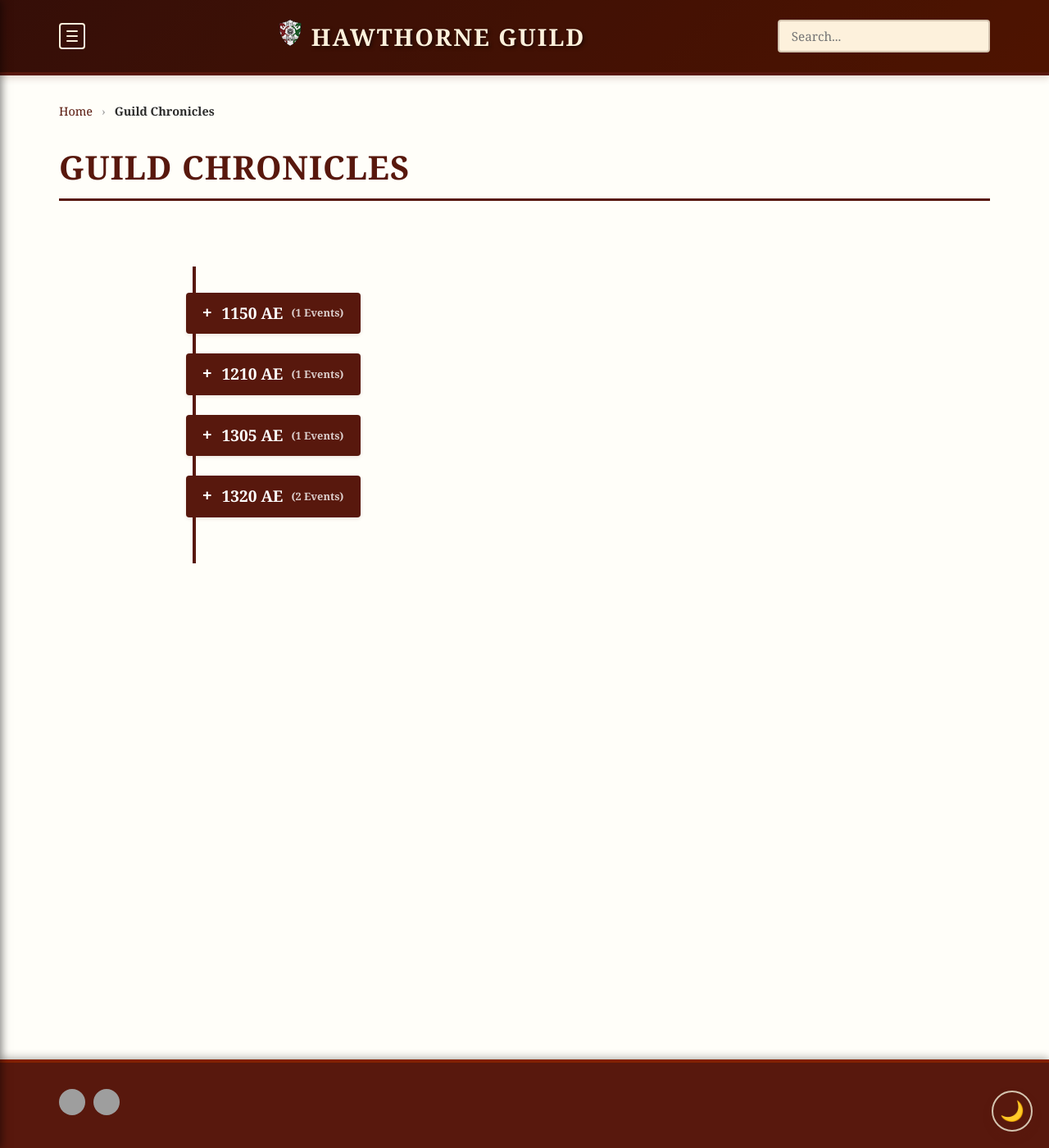
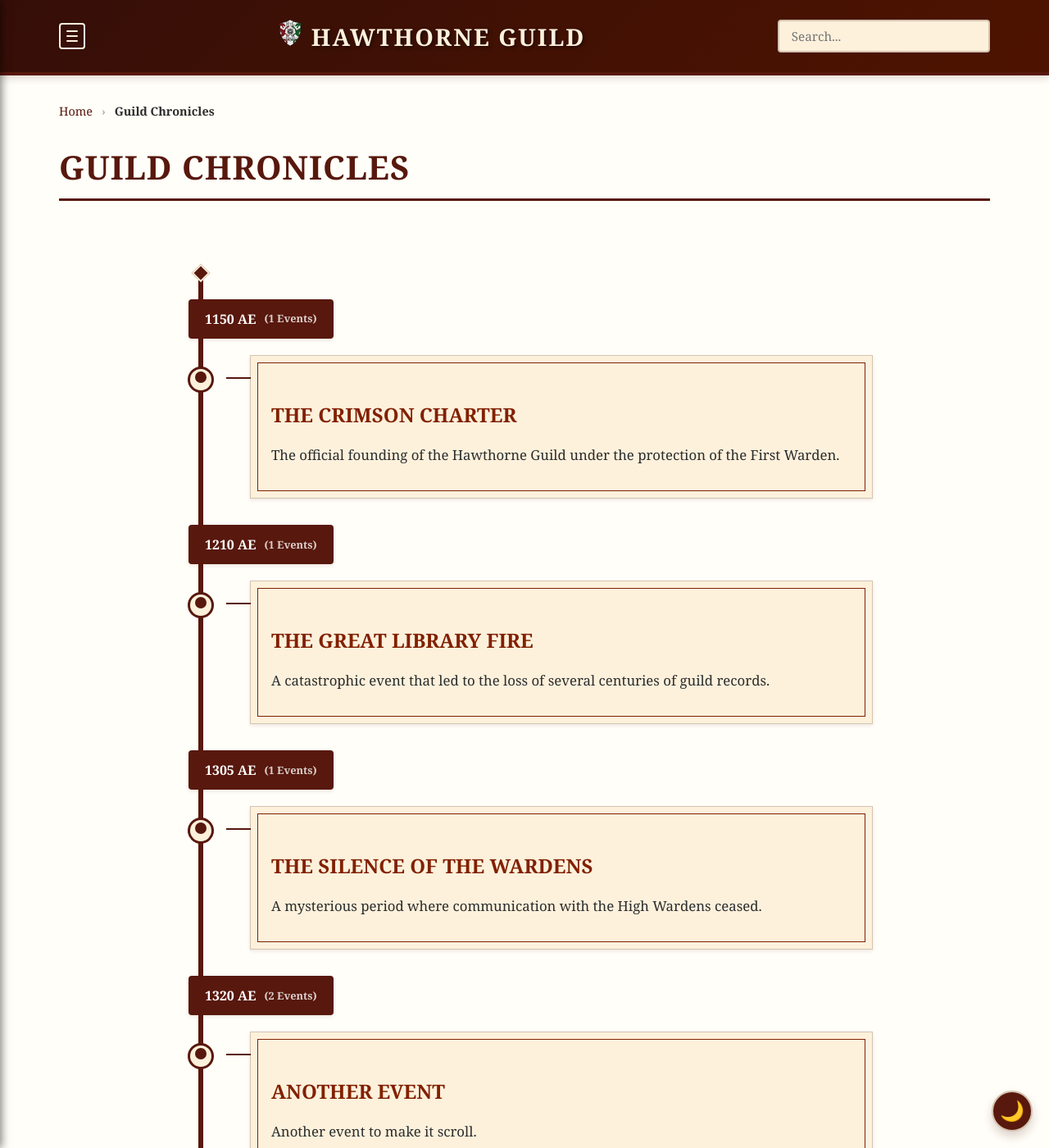
Before and after one commit to coconutswallow/Guides, a Jekyll site: the page built from guild-chronicles.md, in a window 1280 px wide and 1400 px high. Shown: the whole window at 82% size. Built offline with Jekyll 4.4.1, drawn with Linux system fonts in a browser that asks for light colours; comment, search, counter and statistics services are not loaded; some of the changed text lies outside the part shown; grey boxes are pictures that could not be loaded.

Commit message:
UX Improvements

```diff
--- a/assets/css/style.css
+++ b/assets/css/style.css
@@ -2055,121 +2055,77 @@
     page-break-inside: avoid;
   }
 }
-/* ============================================
-   23. EXTERNAL LINK INDICATORS
-   ============================================ */
-
-a[target="_blank"]::after {
-  content: "\2197"; /* Standard text arrow (↗) */
-  display: inline-block;
-  margin-left: 4px;
-  font-weight: bold; /* Makes it slightly easier to see */
-  font-size: 0.9em;
-  opacity: 0.7;      /* Keeps it subtle */
-  transition: transform 0.2s ease;
-}
-
-/* Hover effect: small diagonal nudge */
-a[target="_blank"]:hover::after {
-  transform: translate(2px, -2px);
-  opacity: 1;
-}
-
-/* EXCEPTIONS - Keep the arrow off these elements */
-
-/* 1. Footer social icons */
-.footer-icons a[target="_blank"]::after {
-  content: none;
-}
-
-/* 2. Buttons */
-.button[target="_blank"]::after,
-.btn[target="_blank"]::after {
-  content: none;
-}
-
-/* 3. Site Title */
-.site-title a[target="_blank"]::after {
-  content: none;
-}
-
-/* 4. Linked Images */
-a:has(img)[target="_blank"]::after {
-  content: none;
-}
-
-/* Ensure the doc-container (inside .page.page-doc) manages the spacing now */
-.page.page-doc .doc-container {
-  padding: var(--spacing-md);
-  margin: 0 auto;
-}
-
-/* ============================================
-   23. TIMELINES (High-Density Collapsible)
+
+/* ============================================
+   23. TIMELINES (Perfectly Centered & Collapsible)
    ============================================ */
 
 .timeline-container {
     position: relative;
     max-width: 850px;
     margin: 3em auto;
-    padding: 2em 0 2em 50px;
-}
-
-/* The Vertical Line */
+    padding: 40px 0 2em 60px; /* Increased left padding for thicker line */
+}
+
+/* The Vertical Line - Thicker (6px) */
 .timeline-container::after {
     content: '';
     position: absolute;
-    width: 4px;
+    width: 6px;
     background-color: var(--color-primary);
     top: 0;
     bottom: 0;
-    left: 20px; /* Reference point for the line */
+    left: 30px; /* Fixed anchor point */
+    transform: translateX(-50%); /* Centers the 6px width on the 30px mark */
     z-index: 1;
+}
+
+/* Starting Marker (Diamond or Circle at the very top) */
+.timeline-start-marker {
+    position: absolute;
+    top: 0;
+    left: 30px;
+    width: 16px;
+    height: 16px;
+    background-color: var(--color-primary);
+    transform: translateX(-50%) rotate(45deg); /* Diamond shape */
+    z-index: 2;
+    border: 2px solid var(--color-bg-light);
 }
 
 /* Collapsible Year Block */
 .timeline-year-group {
-    margin-bottom: 1.5em;
-    border: none;
+    margin-bottom: 2em;
+    position: relative;
 }
 
 .timeline-year-group summary {
-    list-style: none; /* Remove default arrow */
-    cursor: pointer;
+    list-style: none;
     outline: none;
 }
-
-/* Custom Year Marker (The Button) */
+.timeline-year-group summary::-webkit-details-marker { display: none; }
+
+/* Year Marker Button */
 .timeline-year-marker {
     font-family: var(--font-header);
     background-color: var(--color-primary);
     color: white;
     display: inline-flex;
     align-items: center;
-    padding: 8px 20px;
+    padding: 10px 20px;
     font-weight: bold;
-    font-size: 1.2rem;
+    cursor: pointer;
+    z-index: 5;
+    position: relative;
+    margin-left: -45px; /* Aligns with the thicker line */
+    box-shadow: var(--shadow-sm);
     border-radius: 4px;
-    position: relative;
-    z-index: 5;
-    margin-left: -38px; /* Perfectly aligns marker over the line */
-    box-shadow: var(--shadow-sm);
-    transition: background 0.2s ease;
-}
-
-.timeline-year-marker:hover {
-    background-color: var(--color-secondary);
-}
-
-/* Add a custom + / - indicator */
-.timeline-year-marker::before {
-    content: '+';
-    margin-right: 12px;
-    font-family: monospace;
-}
-
-details[open] .timeline-year-marker::before {
-    content: '-';
+}
+
+.timeline-year-marker .event-count {
+    font-size: 0.8rem;
+    margin-left: 10px;
+    opacity: 0.8;
 }
 
 /* --- THE NODES (Centering Fix) --- */
@@ -2177,40 +2133,42 @@
 .timeline-item {
     position: relative;
     width: 100%;
-    margin: 15px 0;
-    padding-left: 25px;
-}
-
-/* Outer Ring - Centered using 50% and transform */
+    margin: 20px 0;
+    padding-left: 30px;
+}
+
+/* Outer Ring - Centered exactly on the 6px line */
 .timeline-item::after {
     content: '';
     position: absolute;
-    width: 24px;
-    height: 24px;
+    width: 26px;
+    height: 26px;
     background-color: var(--color-bg-light);
     border: 3px solid var(--color-primary);
     border-radius: 50%;
     z-index: 3;
-    box-sizing: border-box;
-    /* This centers the circle exactly on the 20px line position */
+    top: 14px;
     left: -30px;
-    top: 14px;
-}
-
-/* Inner Dot - Centered */
+    /* The Magic Fix: Centers relative to the anchor */
+    transform: translateX(-50%);
+}
+
+/* Inner Dot - Centered exactly */
 .timeline-item::before {
     content: '';
     position: absolute;
-    width: 14px; /* Slightly bigger as requested */
+    width: 14px;
     height: 14px;
     background-color: var(--color-primary);
     border-radius: 50%;
     z-index: 4;
-    left: -25px;
-    top: 19px;
+    top: 20px;
+    left: -30px;
+    transform: translateX(-50%);
 }
 
 /* --- THE CARDS --- */
+
 .timeline-content {
     padding: 20px 25px;
     background-color: var(--color-bg-light);
@@ -2218,14 +2176,23 @@
     position: relative;
     outline: 1px solid var(--color-secondary);
     outline-offset: -10px;
-}
-
+    box-shadow: var(--shadow-sm);
+}
+
+/* Connector Line */
 .timeline-content::before {
     content: '';
     position: absolute;
-    top: 24px;
+    top: 26px;
     left: -30px;
     width: 30px;
     height: 2px;
     background-color: var(--color-primary);
-}
+    z-index: 2;
+}
+
+/* Hover Effect */
+.timeline-content:hover {
+    transform: translateX(5px);
+    box-shadow: var(--shadow-md);
+}
--- a/guild-chronicles.md
+++ b/guild-chronicles.md
@@ -6,18 +6,16 @@
 ---
 
 <div class="timeline-container">
+  <div class="timeline-start-marker"></div>
+
   {% assign events = site.pages | where: "timeline_event", true | sort: "timeline_year" %}
   {% assign grouped_events = events | group_by: "timeline_year" %}
 
   {% for group in grouped_events %}
-    <details class="timeline-year-group">
-      <summary>
-        <div class="timeline-year-marker">
-          {{ group.name }} AE
-          <span style="font-size: 0.8rem; margin-left: 10px; opacity: 0.8;">
-            ({{ group.items.size }} Events)
-          </span>
-        </div>
+    <details class="timeline-year-group" open>
+      <summary class="timeline-year-marker">
+        {{ group.name }} AE
+        <span class="event-count">({{ group.items.size }} Events)</span>
       </summary>
 
       <div class="timeline-events-stack">
```
